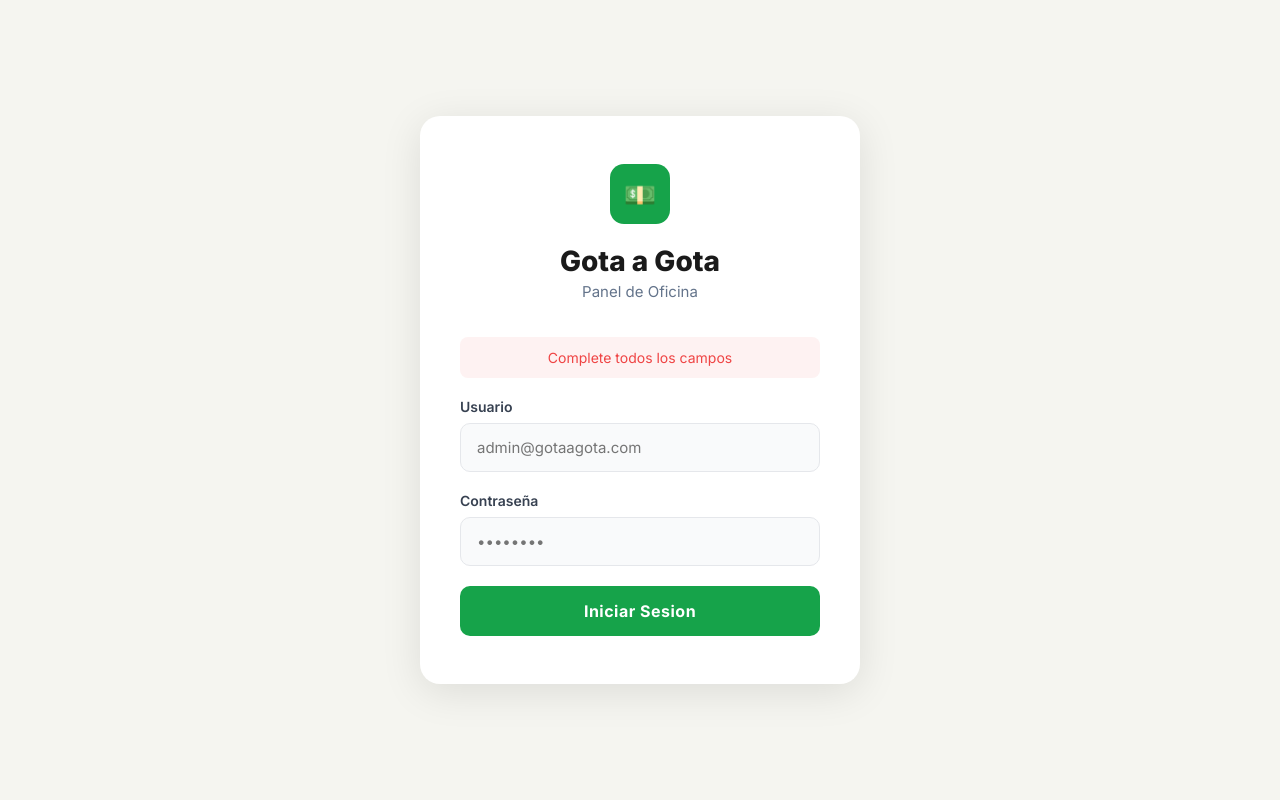
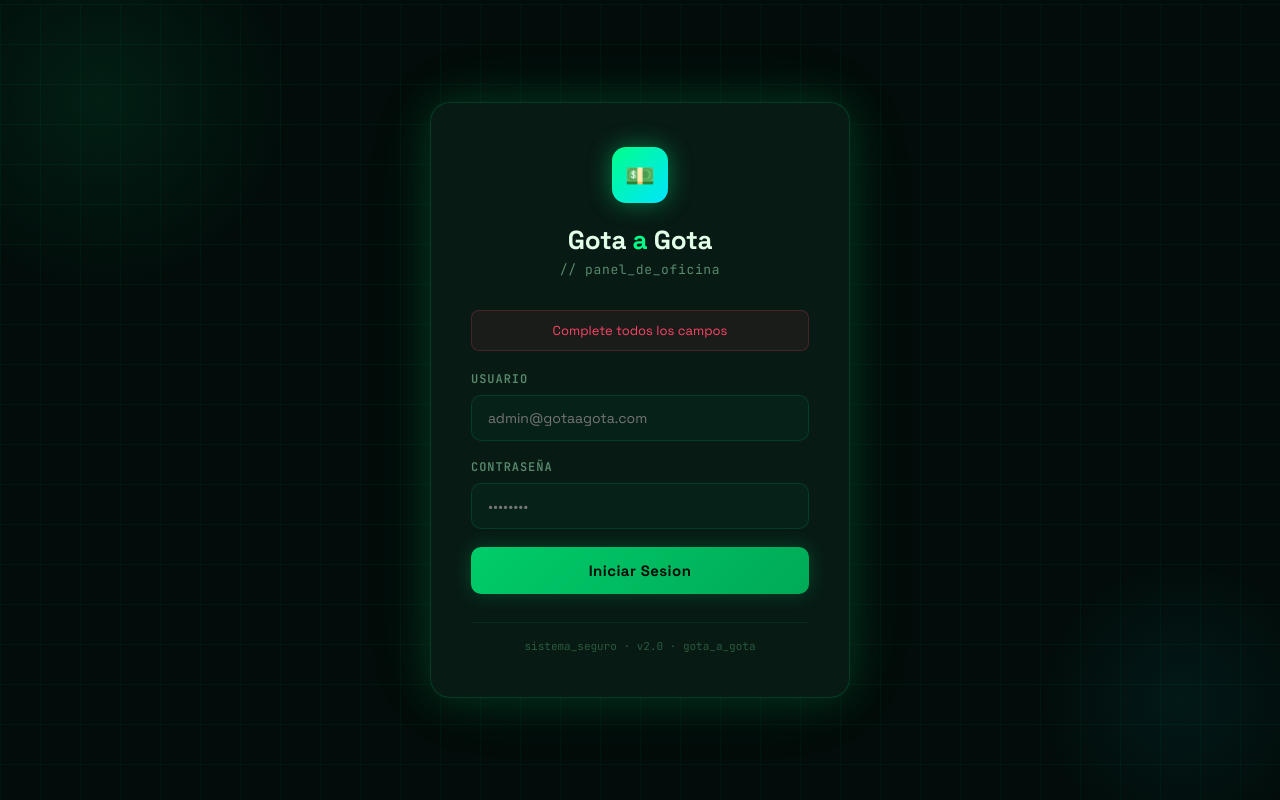
Before and after one commit to JADERREYES/frontend-admin, a React (Create React App) app: page / in a window 1280 px wide. Both pictures are taken after a click on the button "Iniciar Sesion". Built offline with nearby package versions, Linux system fonts and the light colour scheme.

Commit message:
feat: rediseño dark mode tech verde/cyan

```diff
--- a/src/components/Layout.js
+++ b/src/components/Layout.js
@@ -11,30 +11,103 @@ const navItems = [
 ];
 
 const s = {
-  wrapper: { display: 'flex', flexDirection: 'column', height: '100vh', overflow: 'hidden' },
-  header: { background: '#eab308', padding: '12px 24px', display: 'flex', alignItems: 'center', justifyContent: 'space-between', flexShrink: 0 },
-  headerLeft: { display: 'flex', alignItems: 'center', gap: '12px' },
-  logo: { width: '36px', height: '36px', background: '#16a34a', borderRadius: '9px', display: 'flex', alignItems: 'center', justifyContent: 'center', fontSize: '18px' },
-  headerTitle: { fontSize: '16px', fontWeight: '800', color: '#1a1a1a', lineHeight: '1.2' },
-  headerSub: { fontSize: '12px', color: '#78350f' },
-  headerRight: { display: 'flex', alignItems: 'center', gap: '12px' },
+  wrapper: {
+    display: 'flex', flexDirection: 'column', height: '100vh', overflow: 'hidden',
+    background: '#020c0a',
+  },
+  header: {
+    background: '#010f0c',
+    borderBottom: '1px solid rgba(0,255,136,0.12)',
+    padding: '0 28px',
+    display: 'flex', alignItems: 'center', justifyContent: 'space-between',
+    height: '60px', flexShrink: 0,
+    position: 'relative',
+  },
+  headerGlow: {
+    position: 'absolute', bottom: 0, left: 0, right: 0,
+    height: '1px',
+    background: 'linear-gradient(90deg, transparent, rgba(0,255,136,0.4), rgba(0,229,255,0.4), transparent)',
+  },
+  headerLeft: { display: 'flex', alignItems: 'center', gap: '14px' },
+  logo: {
+    width: '36px', height: '36px',
+    background: 'linear-gradient(135deg, #00ff88, #00e5ff)',
+    borderRadius: '10px',
+    display: 'flex', alignItems: 'center', justifyContent: 'center',
+    fontSize: '18px', flexShrink: 0,
+    boxShadow: '0 0 16px rgba(0,255,136,0.4)',
+  },
+  headerTitle: {
+    fontSize: '15px', fontWeight: '800', color: '#00ff88',
+    letterSpacing: '0.08em', lineHeight: '1.2',
+    fontFamily: "'JetBrains Mono', monospace",
+  },
+  headerSub: { fontSize: '11px', color: '#5a8a6e', letterSpacing: '0.05em' },
+  headerRight: { display: 'flex', alignItems: 'center', gap: '16px' },
+  userBadge: {
+    display: 'flex', alignItems: 'center', gap: '10px',
+    background: 'rgba(0,255,136,0.06)',
+    border: '1px solid rgba(0,255,136,0.12)',
+    borderRadius: '10px', padding: '7px 14px',
+  },
+  userDot: {
+    width: '8px', height: '8px', borderRadius: '50%',
+    background: '#00ff88',
+    boxShadow: '0 0 8px rgba(0,255,136,0.8)',
+    animation: 'pulse 2s infinite',
+  },
   userInfo: { textAlign: 'right' },
-  userName: { fontSize: '14px', fontWeight: '700', color: '#1a1a1a' },
-  userEmail: { fontSize: '12px', color: '#78350f' },
-  logoutBtn: { background: 'none', border: 'none', fontSize: '20px', cursor: 'pointer', color: '#1a1a1a' },
+  userName: { fontSize: '13px', fontWeight: '700', color: '#e2ffe8' },
+  userEmail: { fontSize: '11px', color: '#5a8a6e' },
+  logoutBtn: {
+    background: 'rgba(255,68,102,0.08)',
+    border: '1px solid rgba(255,68,102,0.2)',
+    borderRadius: '8px', padding: '8px 10px',
+    color: '#ff4466', fontSize: '14px', cursor: 'pointer',
+    transition: 'all 0.2s',
+  },
   body: { display: 'flex', flex: 1, overflow: 'hidden' },
-  sidebar: { width: '220px', background: '#16a34a', padding: '16px 0', flexShrink: 0, overflowY: 'auto' },
-  navItem: { display: 'flex', alignItems: 'center', gap: '10px', padding: '12px 20px', fontSize: '14px', fontWeight: '600', color: 'rgba(255,255,255,0.8)', cursor: 'pointer', borderRadius: '0', transition: 'background 0.15s', userSelect: 'none' },
-  navItemActive: { background: '#15803d', color: '#fff', borderLeft: '3px solid #eab308' },
-  navIcon: { fontSize: '16px', flexShrink: 0 },
-  main: { flex: 1, overflowY: 'auto', background: '#f5f5f0' },
+  sidebar: {
+    width: '220px',
+    background: '#010f0c',
+    borderRight: '1px solid rgba(0,255,136,0.08)',
+    padding: '20px 0', flexShrink: 0, overflowY: 'auto',
+  },
+  sidebarLabel: {
+    fontSize: '10px', fontWeight: '700', color: '#2a5a3e',
+    letterSpacing: '0.12em', padding: '0 20px 10px',
+    fontFamily: "'JetBrains Mono', monospace",
+  },
+  navItem: {
+    display: 'flex', alignItems: 'center', gap: '10px',
+    padding: '11px 20px', fontSize: '13px', fontWeight: '600',
+    color: '#5a8a6e', cursor: 'pointer',
+    transition: 'all 0.2s', userSelect: 'none',
+    borderLeft: '2px solid transparent',
+    margin: '1px 0',
+  },
+  navItemActive: {
+    color: '#00ff88', background: 'rgba(0,255,136,0.07)',
+    borderLeft: '2px solid #00ff88',
+  },
+  navIcon: { fontSize: '15px', flexShrink: 0 },
+  main: { flex: 1, overflowY: 'auto', background: '#020c0a' },
 };
+
+const styleTag = `
+  @keyframes pulse {
+    0%, 100% { opacity: 1; box-shadow: 0 0 8px rgba(0,255,136,0.8); }
+    50% { opacity: 0.5; box-shadow: 0 0 4px rgba(0,255,136,0.3); }
+  }
+`;
 
 export default function Layout({ children, user, onLogout }) {
   const navigate = useNavigate();
   const location = useLocation();
 
   return (
+    <>
+      <style>{styleTag}</style>
       <div style={s.wrapper}>
         <div style={s.header}>
           <div style={s.headerLeft}>
@@ -45,15 +118,21 @@ export default function Layout({ children, user, onLogout }) {
             </div>
           </div>
           <div style={s.headerRight}>
+            <div style={s.userBadge}>
+              <div style={s.userDot}></div>
               <div style={s.userInfo}>
                 <div style={s.userName}>{user.nombre || 'Administrador'}</div>
                 <div style={s.userEmail}>{user.email}</div>
               </div>
+            </div>
             <button style={s.logoutBtn} onClick={onLogout} title="Cerrar sesión">⬆️</button>
           </div>
+          <div style={s.headerGlow}></div>
         </div>
+
         <div style={s.body}>
           <div style={s.sidebar}>
+            <div style={s.sidebarLabel}>NAVEGACIÓN</div>
             {navItems.map(item => {
               const active = location.pathname === item.path;
               return (
@@ -71,5 +150,6 @@ export default function Layout({ children, user, onLogout }) {
           <div style={s.main}>{children}</div>
         </div>
       </div>
+    </>
   );
 }
--- a/src/index.css
+++ b/src/index.css
@@ -1,21 +1,39 @@
+@import url('https://fonts.googleapis.com/css2?family=Space+Grotesk:wght@400;500;600;700;800&family=JetBrains+Mono:wght@400;600&display=swap');
+
 * { box-sizing: border-box; margin: 0; padding: 0; }
-body { font-family: 'Inter', sans-serif; background: #f5f5f0; color: #1e293b; }
+
+body {
+  font-family: 'Space Grotesk', sans-serif;
+  background: #020c0a;
+  color: #e2ffe8;
+}
+
 :root {
-  --primary: #16a34a;
-  --primary-dark: #15803d;
-  --header-bg: #eab308;
-  --sidebar-bg: #16a34a;
-  --sidebar-text: #ffffff;
-  --sidebar-active: #15803d;
-  --text: #1e293b;
-  --text-muted: #64748b;
-  --border: #e2e8f0;
-  --white: #ffffff;
-  --danger: #ef4444;
-  --success: #22c55e;
-  --warning: #f59e0b;
-  --bg: #f5f5f0;
+  --primary: #00ff88;
+  --primary-dark: #00cc6a;
+  --primary-glow: rgba(0, 255, 136, 0.15);
+  --primary-glow-strong: rgba(0, 255, 136, 0.3);
+  --cyan: #00e5ff;
+  --cyan-glow: rgba(0, 229, 255, 0.15);
+  --header-bg: #010f0c;
+  --sidebar-bg: #010f0c;
+  --sidebar-border: rgba(0, 255, 136, 0.12);
+  --card-bg: #071a14;
+  --card-border: rgba(0, 255, 136, 0.1);
+  --text: #e2ffe8;
+  --text-muted: #5a8a6e;
+  --border: rgba(0, 255, 136, 0.1);
+  --bg: #020c0a;
+  --danger: #ff4466;
+  --success: #00ff88;
+  --warning: #ffcc00;
+  --surface: #0a1f16;
 }
+
 button { cursor: pointer; font-family: inherit; }
 input, select, textarea { font-family: inherit; }
 table { border-collapse: collapse; width: 100%; }
+
+::-webkit-scrollbar { width: 4px; }
+::-webkit-scrollbar-track { background: #010f0c; }
+::-webkit-scrollbar-thumb { background: rgba(0,255,136,0.3); border-radius: 4px; }
--- a/src/pages/Dashboard.js
+++ b/src/pages/Dashboard.js
@@ -3,31 +3,86 @@ import { dashboardAPI } from '../services/api';
 
 const fmt = n => `$ ${Number(n || 0).toLocaleString('es-CO')}`;
 
+const styleTag = `
+  @keyframes fadeUp {
+    from { opacity: 0; transform: translateY(12px); }
+    to { opacity: 1; transform: translateY(0); }
+  }
+  .stat-card {
+    animation: fadeUp 0.4s ease both;
+    transition: transform 0.2s, box-shadow 0.2s, border-color 0.2s;
+  }
+  .stat-card:hover {
+    transform: translateY(-2px);
+    border-color: rgba(0,255,136,0.25) !important;
+    box-shadow: 0 8px 32px rgba(0,255,136,0.08) !important;
+  }
+`;
+
 const s = {
-  page: { padding: '28px 32px' },
-  pageTitle: { fontSize: '24px', fontWeight: '800', color: '#1e293b' },
-  pageSub: { fontSize: '14px', color: '#64748b', marginBottom: '24px' },
-  statsGrid: { display: 'grid', gridTemplateColumns: 'repeat(auto-fit, minmax(200px, 1fr))', gap: '16px', marginBottom: '24px' },
-  statCard: { background: '#fff', borderRadius: '14px', padding: '20px', boxShadow: '0 2px 8px rgba(0,0,0,0.05)' },
-  statLabel: { fontSize: '13px', color: '#64748b', marginBottom: '6px', display: 'flex', justifyContent: 'space-between' },
-  statValue: { fontSize: '28px', fontWeight: '800', color: '#1e293b' },
-  statIcon: { fontSize: '18px' },
-  grid2: { display: 'grid', gridTemplateColumns: '1fr 1fr', gap: '16px' },
-  card: { background: '#fff', borderRadius: '14px', padding: '20px', boxShadow: '0 2px 8px rgba(0,0,0,0.05)' },
-  cardTitle: { fontSize: '16px', fontWeight: '700', color: '#1e293b', marginBottom: '16px' },
-  prestamoItem: { display: 'flex', justifyContent: 'space-between', alignItems: 'center', padding: '12px 0', borderBottom: '1px solid #f1f5f9' },
-  prestamoName: { fontSize: '14px', fontWeight: '600', color: '#1e293b' },
-  prestamoCapital: { fontSize: '12px', color: '#64748b', marginTop: '2px' },
-  badge: { padding: '4px 10px', borderRadius: '20px', fontSize: '12px', fontWeight: '600' },
-  cobradorItem: { display: 'flex', justifyContent: 'space-between', padding: '12px 0', borderBottom: '1px solid #f1f5f9', fontSize: '14px' },
-  cobradorName: { fontWeight: '600', color: '#1e293b' },
-  cobradorCC: { fontSize: '12px', color: '#64748b' },
+  page: { padding: '28px 32px', minHeight: '100%' },
+  header: { marginBottom: '28px' },
+  pageTitle: {
+    fontSize: '22px', fontWeight: '800', color: '#e2ffe8',
+    letterSpacing: '-0.01em',
+  },
+  pageSub: {
+    fontSize: '12px', color: '#5a8a6e', marginTop: '4px',
+    fontFamily: "'JetBrains Mono', monospace",
+  },
+  statsGrid: {
+    display: 'grid',
+    gridTemplateColumns: 'repeat(auto-fit, minmax(180px, 1fr))',
+    gap: '14px', marginBottom: '24px',
+  },
+  statCard: {
+    background: '#071a14',
+    border: '1px solid rgba(0,255,136,0.1)',
+    borderRadius: '14px', padding: '20px',
+  },
+  statLabel: {
+    fontSize: '11px', color: '#5a8a6e', marginBottom: '10px',
+    display: 'flex', justifyContent: 'space-between', alignItems: 'center',
+    fontFamily: "'JetBrains Mono', monospace",
+    textTransform: 'uppercase', letterSpacing: '0.06em',
+  },
+  statValue: { fontSize: '26px', fontWeight: '800', color: '#e2ffe8' },
+  statIcon: { fontSize: '16px' },
+  grid2: { display: 'grid', gridTemplateColumns: '1fr 1fr', gap: '14px' },
+  card: {
+    background: '#071a14',
+    border: '1px solid rgba(0,255,136,0.1)',
+    borderRadius: '14px', padding: '20px',
+  },
+  cardTitle: {
+    fontSize: '13px', fontWeight: '700', color: '#00ff88',
+    marginBottom: '16px', textTransform: 'uppercase',
+    letterSpacing: '0.08em', fontFamily: "'JetBrains Mono', monospace",
+  },
+  prestamoItem: {
+    display: 'flex', justifyContent: 'space-between', alignItems: 'center',
+    padding: '12px 0', borderBottom: '1px solid rgba(0,255,136,0.06)',
+  },
+  prestamoName: { fontSize: '14px', fontWeight: '600', color: '#e2ffe8' },
+  prestamoCapital: { fontSize: '11px', color: '#5a8a6e', marginTop: '2px', fontFamily: "'JetBrains Mono', monospace" },
+  badge: { padding: '3px 10px', borderRadius: '20px', fontSize: '11px', fontWeight: '700', fontFamily: "'JetBrains Mono', monospace" },
+  cobradorItem: {
+    display: 'flex', justifyContent: 'space-between',
+    padding: '12px 0', borderBottom: '1px solid rgba(0,255,136,0.06)',
+  },
+  cobradorName: { fontSize: '14px', fontWeight: '600', color: '#e2ffe8' },
+  cobradorCC: { fontSize: '11px', color: '#5a8a6e', marginTop: '2px', fontFamily: "'JetBrains Mono', monospace" },
 };
 
 const badgeColors = {
-  activo: { background: '#fef9c3', color: '#854d0e' },
-  pagado: { background: '#d1fae5', color: '#065f46' },
-  vencido: { background: '#fee2e2', color: '#991b1b' },
+  activo: { background: 'rgba(255,204,0,0.1)', color: '#ffcc00', border: '1px solid rgba(255,204,0,0.2)' },
+  pagado: { background: 'rgba(0,255,136,0.1)', color: '#00ff88', border: '1px solid rgba(0,255,136,0.2)' },
+  vencido: { background: 'rgba(255,68,102,0.1)', color: '#ff4466', border: '1px solid rgba(255,68,102,0.2)' },
+};
+
+const statColors = {
+  'Total Recaudado': '#00ff88',
+  'Por Cobrar': '#ff4466',
 };
 
 export default function Dashboard() {
@@ -38,28 +93,41 @@ export default function Dashboard() {
     dashboardAPI.get().then(r => setData(r.data)).catch(console.error).finally(() => setLoading(false));
   }, []);
 
-  if (loading) return <div style={{ padding: '60px', textAlign: 'center', color: '#94a3b8' }}>Cargando dashboard...</div>;
+  if (loading) return (
+    <div style={{ padding: '60px', textAlign: 'center', color: '#5a8a6e', fontFamily: "'JetBrains Mono', monospace", fontSize: '13px' }}>
+      [ cargando_dashboard... ]
+    </div>
+  );
   if (!data) return null;
 
   const { stats, ultimosPrestamos, cobradoresRecientes } = data;
 
   return (
+    <>
+      <style>{styleTag}</style>
       <div style={s.page}>
+        <div style={s.header}>
           <div style={s.pageTitle}>Dashboard</div>
-      <div style={s.pageSub}>Resumen general del sistema</div>
+          <div style={s.pageSub}>// resumen_general_del_sistema</div>
+        </div>
 
         <div style={s.statsGrid}>
           {[
-          { label: 'Cobradores', value: stats.cobradores, icon: '👤', color: '#1e293b' },
-          { label: 'Clientes', value: stats.clientes, icon: '👥', color: '#1e293b' },
-          { label: 'Cartera Total', value: fmt(stats.carteraTotal), icon: '🗂️', color: '#1e293b' },
-          { label: 'Total Recaudado', value: fmt(stats.totalRecaudado), icon: '📈', color: '#16a34a' },
-          { label: 'Por Cobrar', value: fmt(stats.porCobrar), icon: '📉', color: '#ef4444' },
-          { label: 'Préstamos Activos', value: stats.prestamosActivos, icon: '💳', color: '#1e293b' },
-        ].map((s2, i) => (
-          <div key={i} style={s.statCard}>
-            <div style={s.statLabel}><span>{s2.label}</span><span style={s.statIcon}>{s2.icon}</span></div>
-            <div style={{ ...s.statValue, color: s2.color }}>{s2.value}</div>
+            { label: 'Cobradores', value: stats.cobradores, icon: '👤' },
+            { label: 'Clientes', value: stats.clientes, icon: '👥' },
+            { label: 'Cartera Total', value: fmt(stats.carteraTotal), icon: '🗂️' },
+            { label: 'Total Recaudado', value: fmt(stats.totalRecaudado), icon: '📈' },
+            { label: 'Por Cobrar', value: fmt(stats.porCobrar), icon: '📉' },
+            { label: 'Préstamos Activos', value: stats.prestamosActivos, icon: '💳' },
+          ].map((item, i) => (
+            <div key={i} className="stat-card" style={{ ...s.statCard, animationDelay: `${i * 0.06}s` }}>
+              <div style={s.statLabel}>
+                <span>{item.label}</span>
+                <span style={s.statIcon}>{item.icon}</span>
+              </div>
+              <div style={{ ...s.statValue, color: statColors[item.label] || '#e2ffe8' }}>
+                {item.value}
+              </div>
             </div>
           ))}
         </div>
@@ -74,7 +142,9 @@ export default function Dashboard() {
                   <div style={s.prestamoCapital}>Capital: {fmt(p.capital)}</div>
                 </div>
                 <div style={{ textAlign: 'right' }}>
-                <div style={{ fontWeight: '700', fontSize: '14px', marginBottom: '4px' }}>{fmt(p.totalAPagar)}</div>
+                  <div style={{ fontWeight: '700', fontSize: '13px', color: '#e2ffe8', marginBottom: '5px', fontFamily: "'JetBrains Mono', monospace" }}>
+                    {fmt(p.totalAPagar)}
+                  </div>
                   <span style={{ ...s.badge, ...(badgeColors[p.estado] || badgeColors.activo) }}>
                     {p.estado === 'activo' ? 'Pendiente' : p.estado === 'pagado' ? 'Pagado' : p.estado}
                   </span>
@@ -91,11 +161,12 @@ export default function Dashboard() {
                   <div style={s.cobradorName}>{c.nombre}</div>
                   <div style={s.cobradorCC}>CC: {c.cedula}</div>
                 </div>
-              <div style={{ color: '#64748b', fontSize: '13px' }}>{c.telefono}</div>
+                <div style={{ color: '#5a8a6e', fontSize: '12px', fontFamily: "'JetBrains Mono', monospace" }}>{c.telefono}</div>
               </div>
             ))}
           </div>
         </div>
       </div>
+    </>
   );
 }
--- a/src/pages/Login.js
+++ b/src/pages/Login.js
@@ -1,16 +1,131 @@
 import React, { useState } from 'react';
 import { authAPI } from '../services/api';
 
+const styleTag = `
+  @import url('https://fonts.googleapis.com/css2?family=Space+Grotesk:wght@400;600;700;800&family=JetBrains+Mono:wght@400;600&display=swap');
+
+  @keyframes fadeIn {
+    from { opacity: 0; transform: translateY(16px); }
+    to { opacity: 1; transform: translateY(0); }
+  }
+  @keyframes gridMove {
+    0% { transform: translateY(0); }
+    100% { transform: translateY(40px); }
+  }
+  @keyframes glowPulse {
+    0%, 100% { box-shadow: 0 0 40px rgba(0,255,136,0.15), 0 0 80px rgba(0,255,136,0.05); }
+    50% { box-shadow: 0 0 60px rgba(0,255,136,0.25), 0 0 120px rgba(0,255,136,0.1); }
+  }
+  .login-card {
+    animation: fadeIn 0.5s ease, glowPulse 3s ease infinite;
+  }
+  .login-input:focus {
+    border-color: rgba(0,255,136,0.5) !important;
+    background: rgba(0,255,136,0.04) !important;
+    box-shadow: 0 0 0 3px rgba(0,255,136,0.08) !important;
+    outline: none;
+  }
+  .login-btn:hover:not(:disabled) {
+    background: linear-gradient(135deg, #00ff88, #00cc6a) !important;
+    box-shadow: 0 0 30px rgba(0,255,136,0.4) !important;
+    transform: translateY(-1px);
+  }
+  .login-btn:disabled {
+    opacity: 0.5;
+  }
+  .grid-bg {
+    position: absolute; inset: 0;
+    background-image:
+      linear-gradient(rgba(0,255,136,0.04) 1px, transparent 1px),
+      linear-gradient(90deg, rgba(0,255,136,0.04) 1px, transparent 1px);
+    background-size: 40px 40px;
+    animation: gridMove 4s linear infinite;
+  }
+`;
+
 const s = {
-  page: { minHeight: '100vh', background: '#f5f5f0', display: 'flex', alignItems: 'center', justifyContent: 'center', padding: '20px' },
-  card: { background: '#fff', borderRadius: '20px', padding: '48px 40px', width: '100%', maxWidth: '440px', boxShadow: '0 8px 40px rgba(0,0,0,0.1)' },
-  logo: { width: '60px', height: '60px', background: '#16a34a', borderRadius: '14px', display: 'flex', alignItems: 'center', justifyContent: 'center', margin: '0 auto 20px', fontSize: '26px' },
-  title: { textAlign: 'center', fontSize: '28px', fontWeight: '800', color: '#1a1a1a', marginBottom: '4px' },
-  sub: { textAlign: 'center', color: '#64748b', fontSize: '15px', marginBottom: '36px' },
-  label: { display: 'block', fontSize: '14px', fontWeight: '600', color: '#374151', marginBottom: '8px' },
-  input: { width: '100%', padding: '14px 16px', border: '1.5px solid #e5e7eb', borderRadius: '10px', fontSize: '15px', marginBottom: '20px', outline: 'none', background: '#f9fafb' },
-  btn: { width: '100%', padding: '15px', background: '#16a34a', color: '#fff', border: 'none', borderRadius: '10px', fontSize: '16px', fontWeight: '700', cursor: 'pointer', letterSpacing: '0.5px' },
-  error: { background: '#fef2f2', color: '#ef4444', padding: '12px 16px', borderRadius: '8px', marginBottom: '20px', fontSize: '14px', textAlign: 'center' },
+  page: {
+    minHeight: '100vh',
+    background: '#020c0a',
+    display: 'flex', alignItems: 'center', justifyContent: 'center',
+    padding: '20px', position: 'relative', overflow: 'hidden',
+    fontFamily: "'Space Grotesk', sans-serif",
+  },
+  glow1: {
+    position: 'absolute', width: '400px', height: '400px',
+    background: 'radial-gradient(circle, rgba(0,255,136,0.08) 0%, transparent 70%)',
+    top: '-100px', left: '-100px', pointerEvents: 'none',
+  },
+  glow2: {
+    position: 'absolute', width: '300px', height: '300px',
+    background: 'radial-gradient(circle, rgba(0,229,255,0.06) 0%, transparent 70%)',
+    bottom: '-50px', right: '-50px', pointerEvents: 'none',
+  },
+  card: {
+    background: '#071a14',
+    border: '1px solid rgba(0,255,136,0.15)',
+    borderRadius: '20px', padding: '44px 40px',
+    width: '100%', maxWidth: '420px',
+    position: 'relative', zIndex: 1,
+  },
+  logoWrap: {
+    width: '56px', height: '56px',
+    background: 'linear-gradient(135deg, #00ff88, #00e5ff)',
+    borderRadius: '14px',
+    display: 'flex', alignItems: 'center', justifyContent: 'center',
+    margin: '0 auto 20px', fontSize: '24px',
+    boxShadow: '0 0 24px rgba(0,255,136,0.4)',
+  },
+  title: {
+    textAlign: 'center', fontSize: '26px', fontWeight: '800',
+    color: '#e2ffe8', marginBottom: '4px',
+    letterSpacing: '-0.01em',
+  },
+  titleAccent: { color: '#00ff88' },
+  sub: {
+    textAlign: 'center', color: '#5a8a6e',
+    fontSize: '13px', marginBottom: '32px',
+    fontFamily: "'JetBrains Mono', monospace",
+    letterSpacing: '0.05em',
+  },
+  label: {
+    display: 'block', fontSize: '12px', fontWeight: '700',
+    color: '#5a8a6e', marginBottom: '8px',
+    letterSpacing: '0.08em', textTransform: 'uppercase',
+    fontFamily: "'JetBrains Mono', monospace",
+  },
+  input: {
+    width: '100%', padding: '13px 16px',
+    background: 'rgba(0,255,136,0.03)',
+    border: '1px solid rgba(0,255,136,0.12)',
+    borderRadius: '10px', fontSize: '14px',
+    color: '#e2ffe8', marginBottom: '18px',
+    transition: 'all 0.2s',
+  },
+  btn: {
+    width: '100%', padding: '14px',
+    background: 'linear-gradient(135deg, #00cc6a, #00aa55)',
+    color: '#020c0a', border: 'none',
+    borderRadius: '10px', fontSize: '15px', fontWeight: '800',
+    cursor: 'pointer', letterSpacing: '0.03em',
+    transition: 'all 0.2s',
+    boxShadow: '0 0 20px rgba(0,255,136,0.2)',
+  },
+  error: {
+    background: 'rgba(255,68,102,0.08)',
+    border: '1px solid rgba(255,68,102,0.2)',
+    color: '#ff4466', padding: '11px 16px',
+    borderRadius: '8px', marginBottom: '20px',
+    fontSize: '13px', textAlign: 'center',
+  },
+  divider: {
+    margin: '28px 0 0',
+    borderTop: '1px solid rgba(0,255,136,0.08)',
+    paddingTop: '16px',
+    textAlign: 'center',
+    fontSize: '11px', color: '#2a5a3e',
+    fontFamily: "'JetBrains Mono', monospace",
+  },
 };
 
 export default function Login({ onLogin }) {
@@ -31,18 +146,56 @@ export default function Login({ onLogin }) {
   };
 
   return (
-    <div style={s.page}>
-      <div style={s.card}>
-        <div style={s.logo}>💵</div>
-        <h1 style={s.title}>Gota a Gota</h1>
-        <p style={s.sub}>Panel de Oficina</p>
-        {error && <div style={s.error}>{error}</div>}
-        <label style={s.label}>Usuario</label>
-        <input style={s.input} type="email" placeholder="admin@gotaagota.com" value={email} onChange={e => setEmail(e.target.value)} onKeyDown={e => e.key === 'Enter' && handleSubmit()} />
-        <label style={s.label}>Contraseña</label>
-        <input style={s.input} type="password" placeholder="••••••••" value={password} onChange={e => setPassword(e.target.value)} onKeyDown={e => e.key === 'Enter' && handleSubmit()} />
-        <button style={s.btn} onClick={handleSubmit} disabled={loading}>{loading ? 'Iniciando...' : 'Iniciar Sesion'}</button>
+    <>
+      <style>{styleTag}</style>
+      <div style={s.page}>
+        <div style={s.glow1}></div>
+        <div style={s.glow2}></div>
+        <div className="grid-bg"></div>
+
+        <div style={s.card} className="login-card">
+          <div style={s.logoWrap}>💵</div>
+          <h1 style={s.title}>
+            Gota <span style={s.titleAccent}>a</span> Gota
+          </h1>
+          <p style={s.sub}>// panel_de_oficina</p>
+
+          {error && <div style={s.error}>{error}</div>}
+
+          <label style={s.label}>Usuario</label>
+          <input
+            className="login-input"
+            style={s.input}
+            type="email"
+            placeholder="admin@gotaagota.com"
+            value={email}
+            onChange={e => setEmail(e.target.value)}
+            onKeyDown={e => e.key === 'Enter' && handleSubmit()}
+          />
+
+          <label style={s.label}>Contraseña</label>
+          <input
+            className="login-input"
+            style={s.input}
+            type="password"
+            placeholder="••••••••"
+            value={password}
+            onChange={e => setPassword(e.target.value)}
+            onKeyDown={e => e.key === 'Enter' && handleSubmit()}
+          />
+
+          <button
+            className="login-btn"
+            style={s.btn}
+            onClick={handleSubmit}
+            disabled={loading}
+          >
+            {loading ? '[ autenticando... ]' : 'Iniciar Sesion'}
+          </button>
+
+          <div style={s.divider}>sistema_seguro · v2.0 · gota_a_gota</div>
+        </div>
       </div>
-    </div>
+    </>
   );
 }
```
Also changed, not shown: 2 other files (tests, documents, lock files or other folders). Lines whose indentation alone changed are shown as unchanged.
